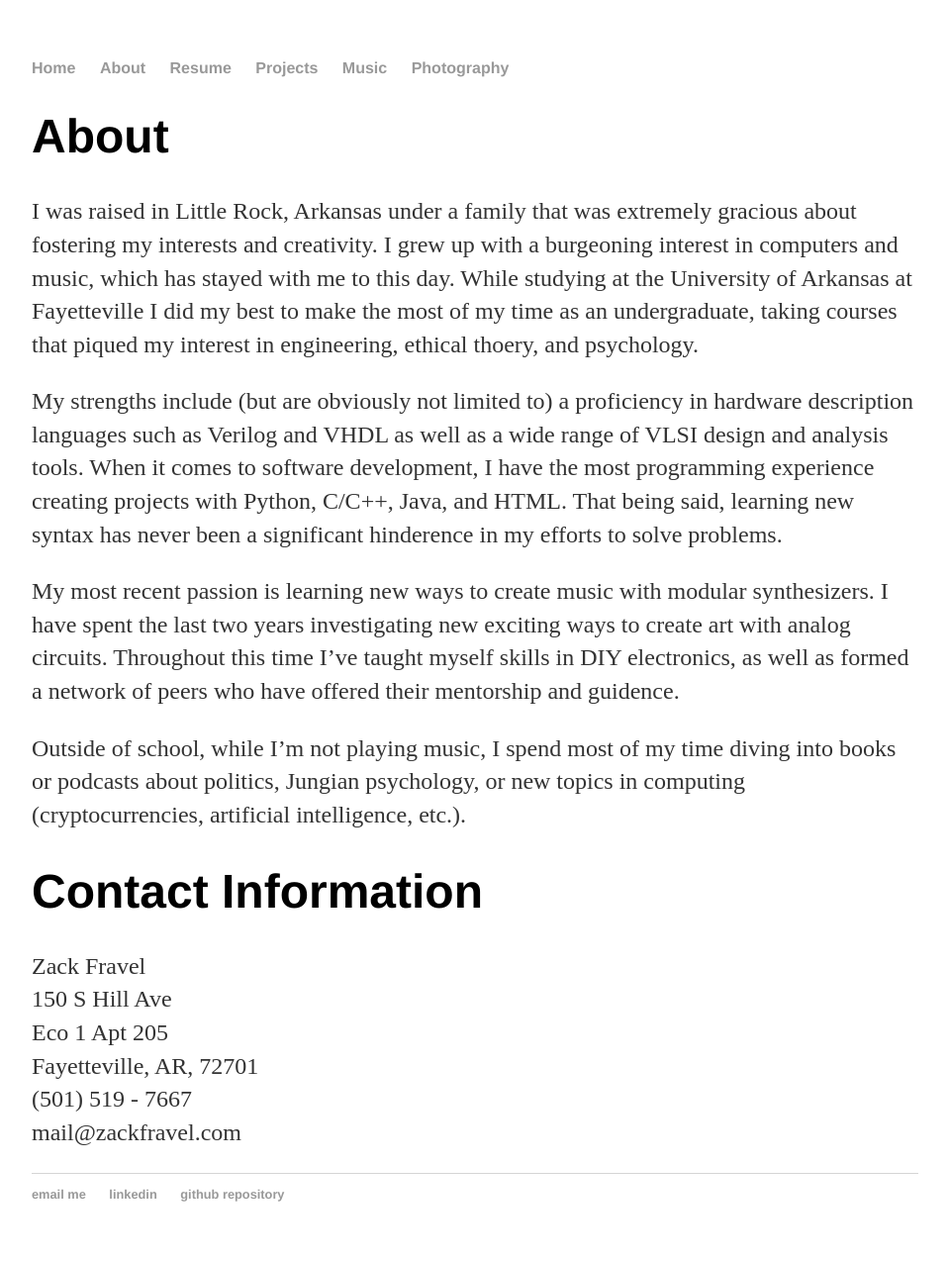
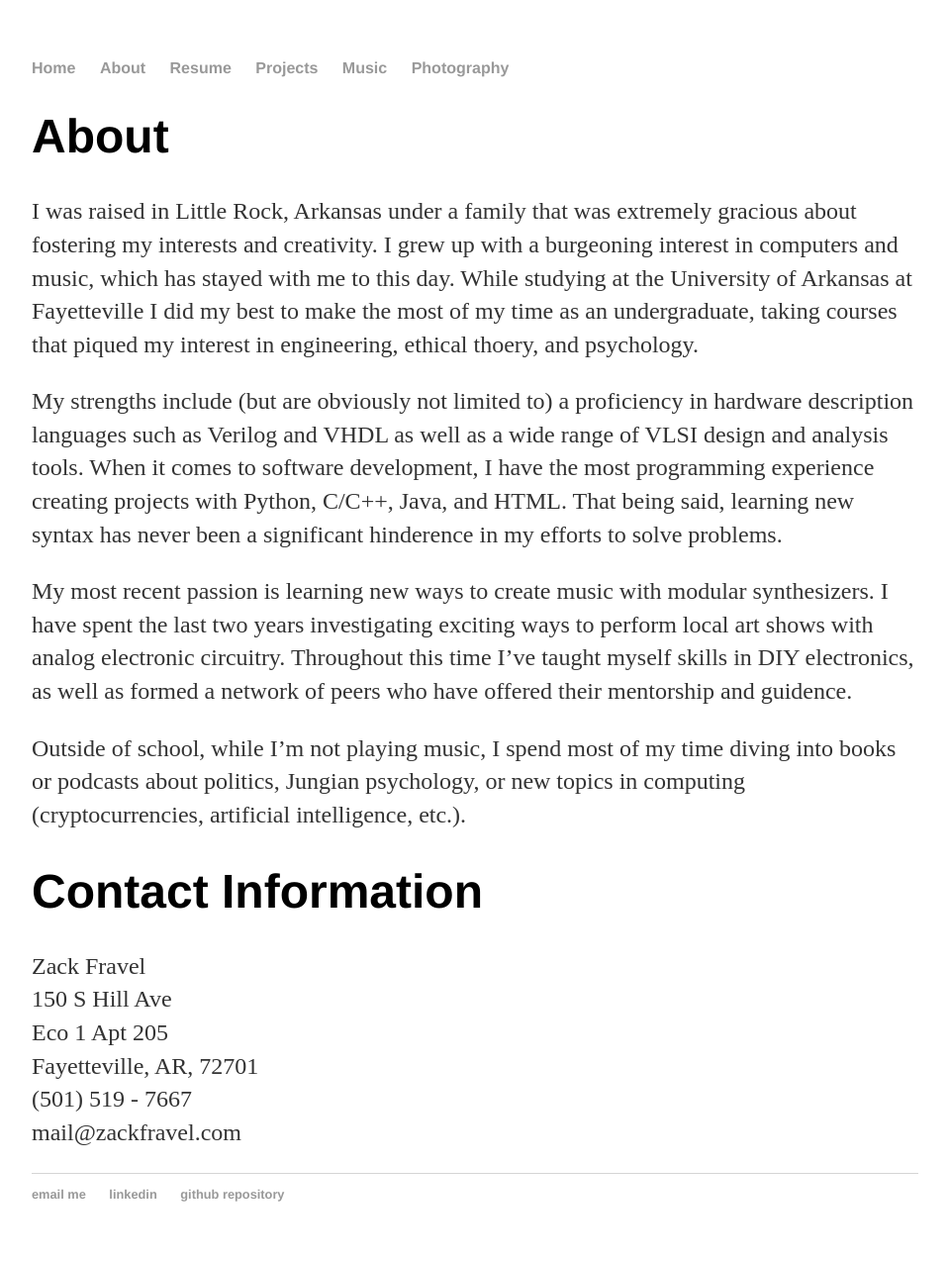
Before and after one commit to zackfravel/zackfravel.github.io, a Jekyll site: the page built from about/index.md, in a window 1280 px wide. Shown: the whole page at 99% size, without its empty margins (160-1119 px from the left). Built offline with Jekyll 4.4.1, drawn with Linux system fonts in a browser that asks for light colours.

Commit message:
Update index.md

```diff
--- a/about/index.md
+++ b/about/index.md
@@ -7,7 +7,7 @@
 
 My strengths include (but are obviously not limited to) a proficiency in hardware description languages such as Verilog and VHDL as well as a wide range of VLSI design and analysis tools. When it comes to software development, I have the most programming experience creating projects with Python, C/C++, Java, and HTML. That being said, learning new syntax has never been a significant hinderence in my efforts to solve problems.
 
-My most recent passion is learning new ways to create music with modular synthesizers. I have spent the last two years investigating new exciting ways to create art with analog circuits. Throughout this time I've taught myself skills in DIY electronics, as well as formed a network of peers who have offered their mentorship and guidence.
+My most recent passion is learning new ways to create music with modular synthesizers. I have spent the last two years investigating exciting ways to perform local art shows with analog electronic circuitry. Throughout this time I've taught myself skills in DIY electronics, as well as formed a network of peers who have offered their mentorship and guidence.
 
 Outside of school, while I'm not playing music, I spend most of my time diving into books or podcasts about politics, Jungian psychology, or new topics in computing (cryptocurrencies, artificial intelligence, etc.).
 
```
